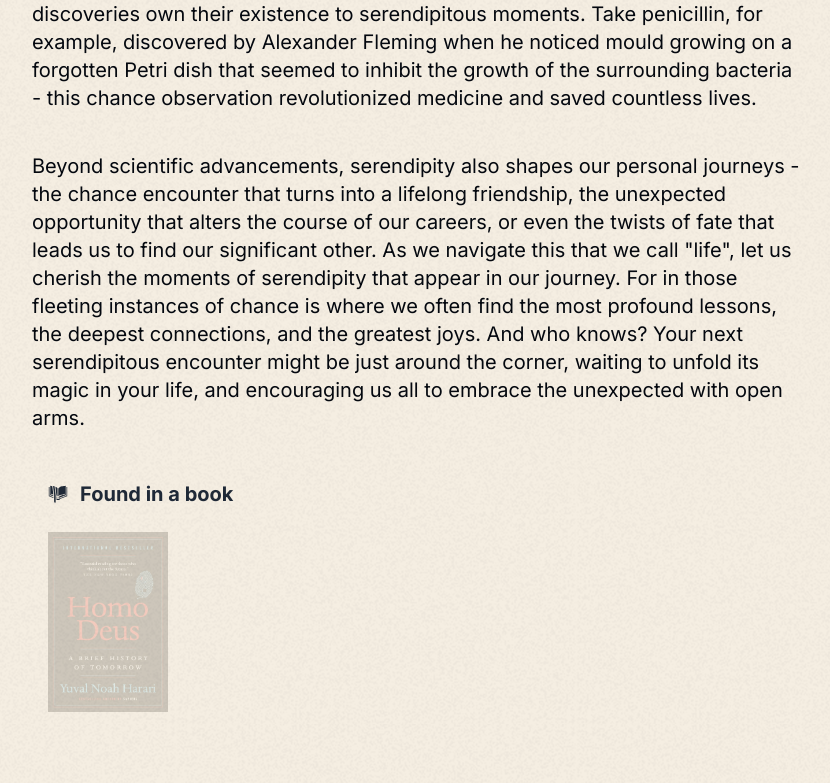
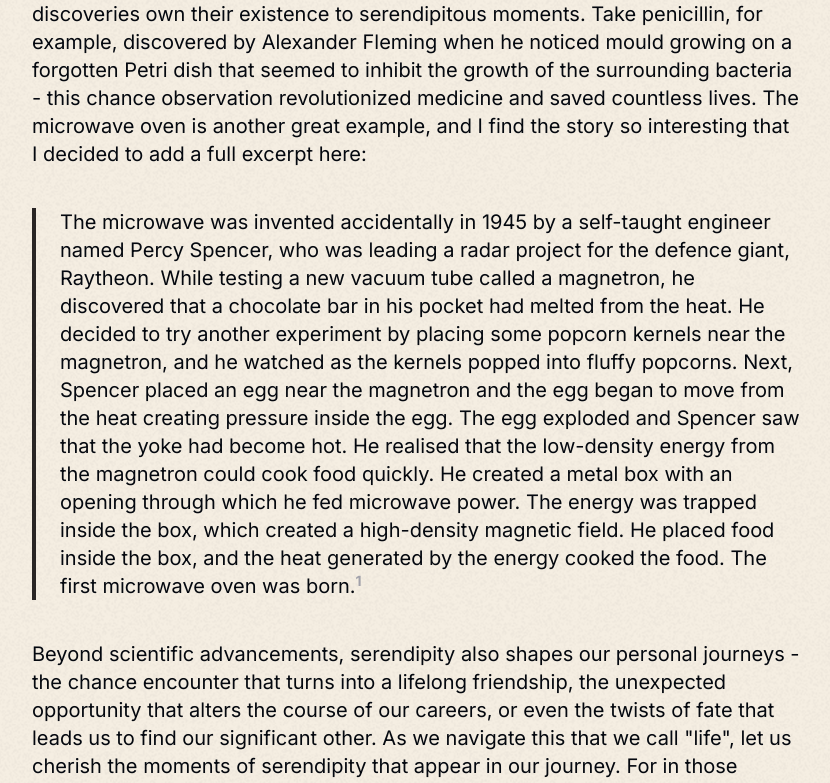
Before and after one commit to szeckirjr/by-wardo, a Next.js app: page /word/serendipity in a window 1280 px wide. Shown: the part 1628-2411 px from the top of the page, without its empty margins (224-1054 px from the left). Built offline with nearby package versions, Linux system fonts and the light colour scheme.

Commit message:
add extra example and remove tba words

```diff
--- a/package.json
+++ b/package.json
@@ -10,7 +10,7 @@
   },
   "dependencies": {
     "classnames": "^2.3.2",
-    "next": "14.0.3",
+    "next": "^14.2.3",
     "react": "^18",
     "react-dom": "^18",
     "react-icons": "^5.2.0"
--- a/src/app/word/serendipity/page.tsx
+++ b/src/app/word/serendipity/page.tsx
@@ -104,8 +104,35 @@ export default function Serendipity() {
           Alexander Fleming when he noticed mould growing on a forgotten Petri
           dish that seemed to inhibit the growth of the surrounding bacteria -
           this chance observation revolutionized medicine and saved countless
-          lives.
+          lives. The microwave oven is another great example, and I find the
+          story so interesting that I decided to add a full excerpt here:
         </p>
+        <div className="pl-6 border-l-4 border-stone-800">
+          The microwave was invented accidentally in 1945 by a self-taught
+          engineer named Percy Spencer, who was leading a radar project for the
+          defence giant, Raytheon. While testing a new vacuum tube called a
+          magnetron, he discovered that a chocolate bar in his pocket had melted
+          from the heat. He decided to try another experiment by placing some
+          popcorn kernels near the magnetron, and he watched as the kernels
+          popped into fluffy popcorns. Next, Spencer placed an egg near the
+          magnetron and the egg began to move from the heat creating pressure
+          inside the egg. The egg exploded and Spencer saw that the yoke had
+          become hot. He realised that the low-density energy from the magnetron
+          could cook food quickly. He created a metal box with an opening
+          through which he fed microwave power. The energy was trapped inside
+          the box, which created a high-density magnetic field. He placed food
+          inside the box, and the heat generated by the energy cooked the food.
+          The first microwave oven was born.
+          <ReferenceTag
+            number={1}
+            reference={{
+              title: "The Accidental Invention of the Microwave",
+              author: "Commercial Microwave Canada",
+              publisher: "Celcook",
+              href: "https://celcook.ca/the-accidental-invention-of-the-microwave/",
+            }}
+          />
+        </div>
         <p>
           Beyond scientific advancements, serendipity also shapes our personal
           journeys - the chance encounter that turns into a lifelong friendship,
```
Also changed, not shown: src/words.ts (+12 -12 lines), 1 other file (tests, documents, lock files or other folders).
